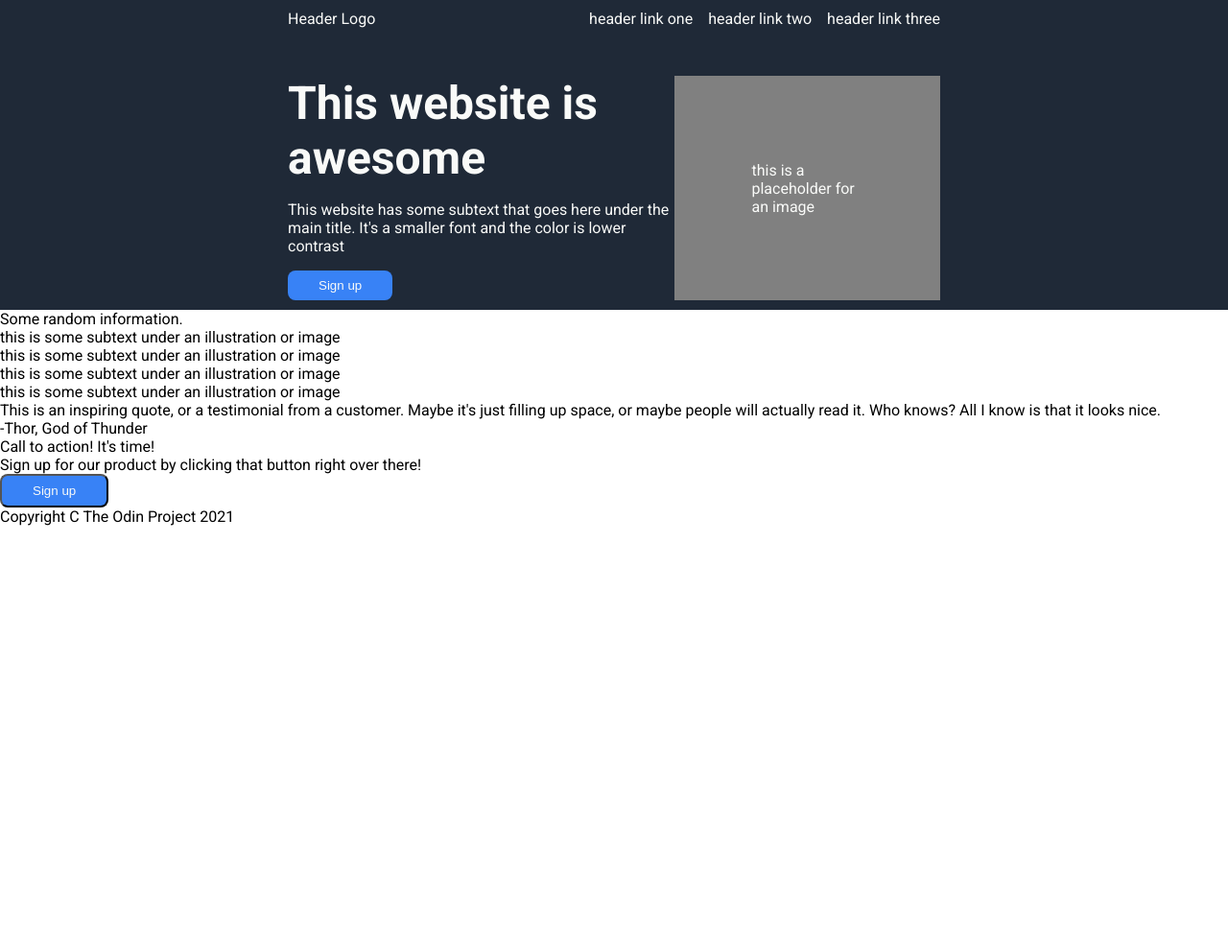
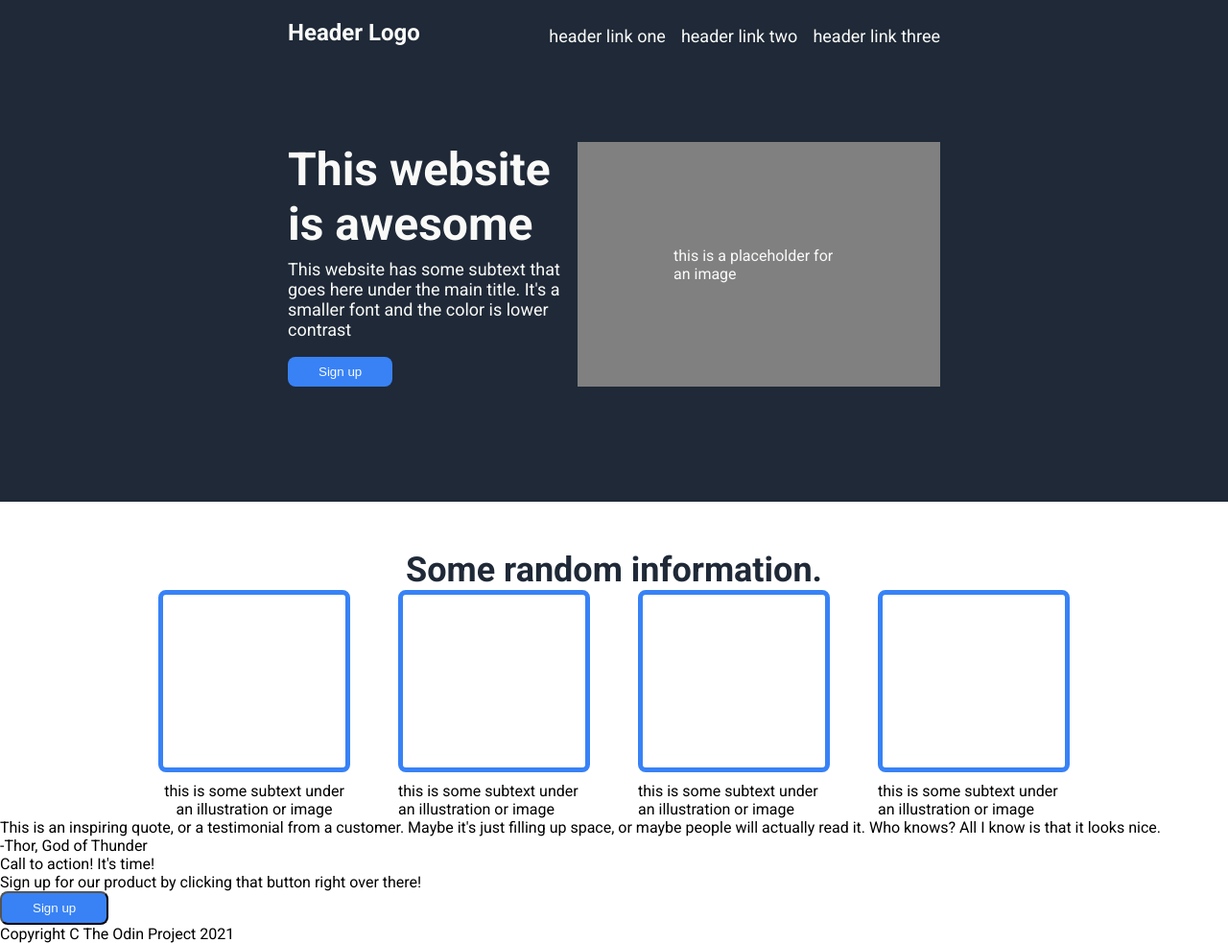
Before and after one commit to richardn257/landing-page, a plain HTML site: page index.html in a window 1280 px wide. Shown: the whole page at 96% size. Before the commit the page ends 800 px from the top, so only its background shows below. Drawn offline with Linux system fonts and the light colour scheme.

Commit message:
Creating styles to the second area of the page

```diff
--- a/style.css
+++ b/style.css
@@ -9,14 +9,19 @@ body {
 
 .first-area {
   background-color: #1F2937;
-  padding: 10px 300px;
+  padding: 20px 300px;
+}
+
+.header-logo {
+  font-weight: 700;
+  font-size: 24px;
 }
 
 .header {
   color: #F9FAF8;
   display: flex;
   justify-content: space-between;
-  margin-bottom: 50px;
+  margin-bottom: 100px;
 }
 
 ul {
@@ -24,28 +29,37 @@ ul {
   margin: 0;
   padding: 0;
   display: flex;
+  align-items: flex-end;
   gap: 16px;
 }
 
 a {
   text-decoration: none;
   color: #F9FAF8;
+  font-size: 18px;
 }
 
 .first-subarea {
   display: flex;
   justify-content: space-between;
   color: #F9FAF8;
+  margin-bottom: 100px;
 }
 
 .first-subarea-content {
   display: flex;
   flex-direction: column;
+  width: 400px;
 }
 
 .first-title {
   font-size: 48px;
   font-weight: 700;
+}
+
+.first-subtext {
+  margin-top: 8px;
+  font-size: 18px;
 }
 
 .first-button {
@@ -63,5 +77,38 @@ button {
   display: flex;
   align-items: center;
   background: gray;
-  padding: 80px;
+  padding: 100px;
 }
+
+.second-area {
+  display: flex;
+  align-items: center;
+  flex-direction: column;
+  padding-top: 50px;
+}
+
+.second-title {
+  font-weight: bold;
+  font-size: 36px;
+  color: #1F2937;
+}
+
+.more-box-text {
+  display: flex;
+  gap: 50px;
+}
+
+.mini-box {
+  border: 5px solid #3882F6;
+  padding: 90px 80px;
+  border-radius: 8px;
+  margin-bottom: 10px;
+}
+
+.mini-box-text {
+  width: 200px;
+}
+
+.subtext-mini-box {
+  text-align: center;
+}
```
